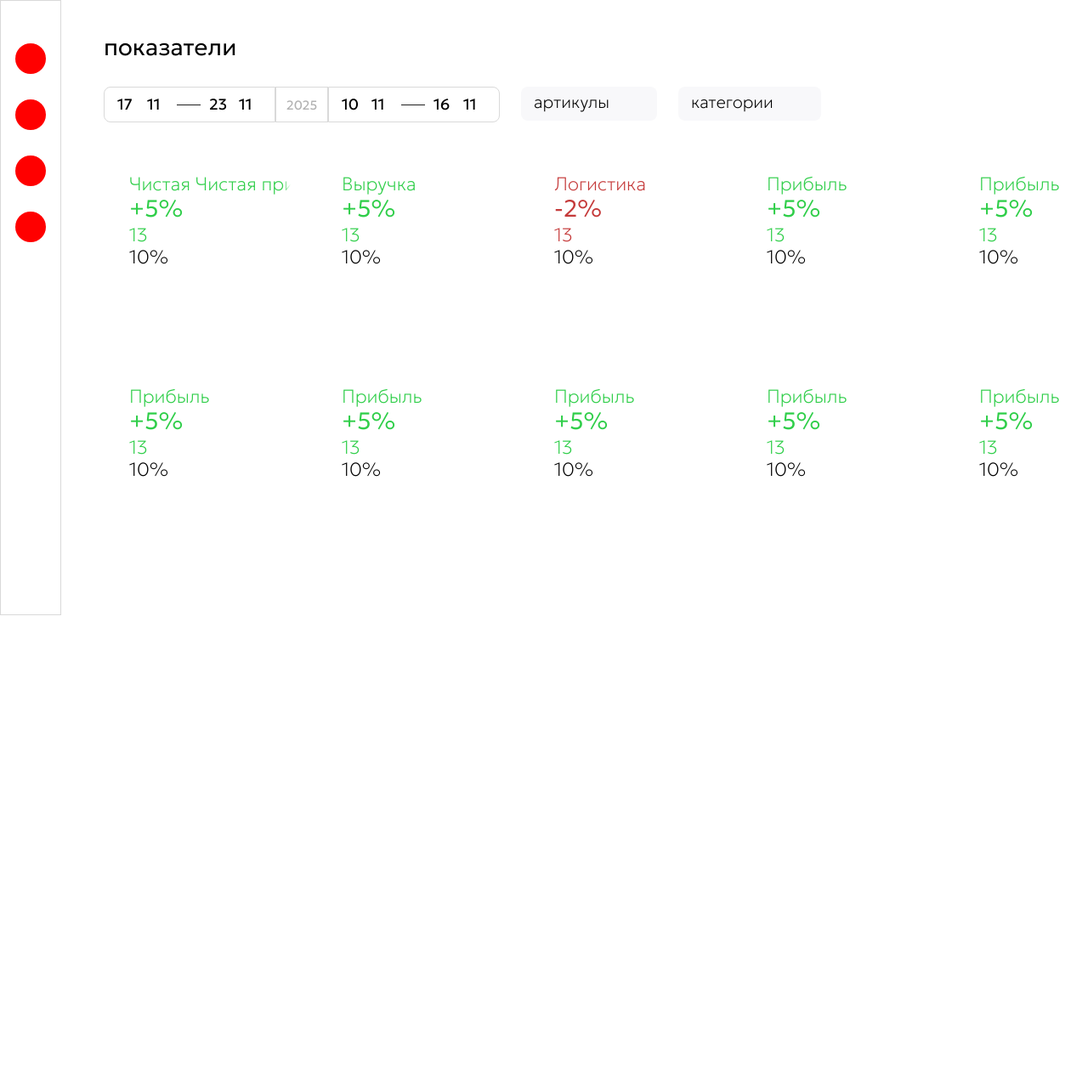
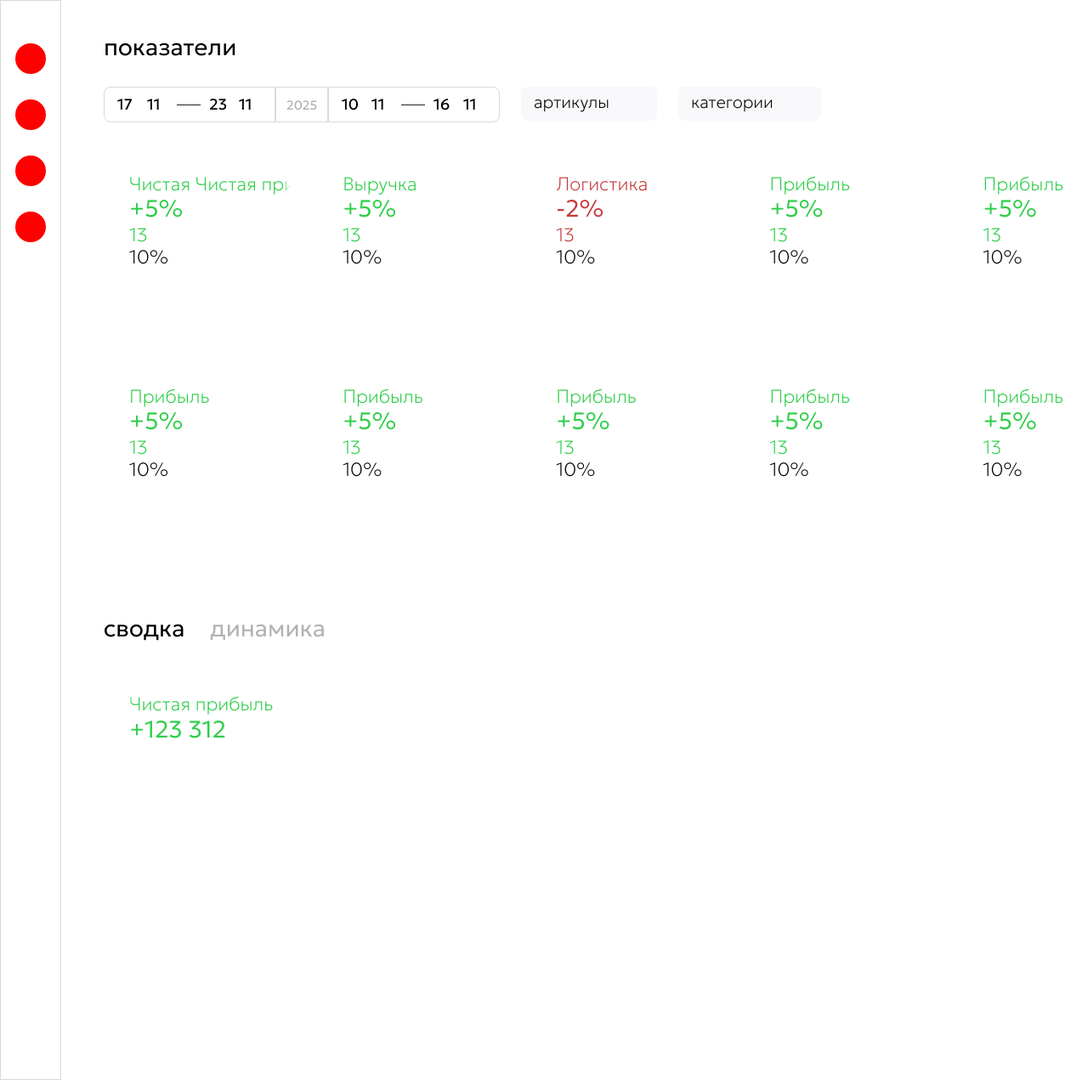
Before and after one commit to TimurAh/wb_metrik_local, a Flask app: template templates/index33.html in a window 1280 px wide. Shown: the part 95-1366 px from the top of the page at 85% size. Run offline with Flask 3, Linux system fonts and the light colour scheme; the template is opened without the code that fills it, so the values that code supplies are empty; parts of the project's set-up code (start-up, migrations or seed data) failed here and were passed over; some libraries are stand-ins or nearby versions.

Commit message:
Первая карточка вторая секция

```diff
--- a/static/css/style33.css
+++ b/static/css/style33.css
@@ -200,6 +200,8 @@
 /*Название секции*/
 .section-name{
     margin: 40px 0 0 50px;
+    display: flex;
+    gap:30px;
 }
 /*фильтр бар*/
 .filter-bar{
@@ -236,6 +238,8 @@
     width: 240px;
     height: 240px;
     transition: opacity 2s ease-in-out;
+    box-sizing: border-box;
+
 }
 .card.dragging {
     opacity: 0.3;
@@ -299,6 +303,29 @@
     opacity: 0;
     transition: opacity .2s ease-in-out;
 }
+
+/*карточки-графы*/
+.card-graph{
+    width: 350px;
+    height: 425px;
+}
+
+.card-graph-wrapper{
+    justify-content: normal;
+}
+.card-graph-extra-visibility{
+    flex-direction: column;
+    align-items: normal;
+    gap: normal;
+}
+
+.mini-graph-canvas{
+    margin-top: 40px;
+    background-color: red;
+    width: 310px;
+    height: 230px;
+}
+
 
 
 .icon-item {
--- a/templates/index33.html
+++ b/templates/index33.html
@@ -58,6 +58,7 @@
             </div>
         </div>
         <div class="content">
+            <div class="content-section">
                 <div class="section-name">
                     <h1>показатели</h1>
                 </div>
@@ -412,6 +413,45 @@
                     </div>
                 </div>
             </div>
+
+
+
+
+            <div class="content-section">
+                <div class="section-name">
+                    <h1>сводка</h1>
+                    <h1 class = "accent-text-light">динамика</h1>
+                </div>
+                <div class="card-canvas card-graph-canvas">
+                    <div class="card card-graph positive-card">
+                        <div class="card-wrapper card-graph-wrapper">
+                            <div class="card-main-visibility">
+                                <div class="card-name text-over-spin"><h2>Чистая прибыль</h2></div>
+                                <div class="card-difference-value text-over-spin"><h1>+123 312</h1></div>
+                            </div>
+                            <div class="card-extra-visibility card-graph-extra-visibility">
+                                <div class="card-extra-visibility-labels">
+                                    <div class="card-current-value text-over-spin"><h2>800 000 000 000</h2></div>
+                                    <div class="card-current-value text-over-spin neutral"><h2>800 000</h2></div>
+                                </div>
+                                <div class="mini-graph-canvas">
+                                </div>
+                            </div>
+                        </div>
+                    </div>
+                </div>
+
+
+
+
+
+            </div>
+
+
+
+
+
+        </div>
     </div>
 </div>
 </div>
@@ -432,8 +472,6 @@
 -->
 
 
-
-
 <!--Календарь ручной-->
 <script src="../static/js/datepicker.js"></script>
 <!-- динамика календаря-->
```
Also changed, not shown: static/js/card-dynamic-backup.js (added, +71 -0 lines), static/js/card-dynamic.js (+40 -23 lines). Lines whose indentation alone changed are shown as unchanged.
